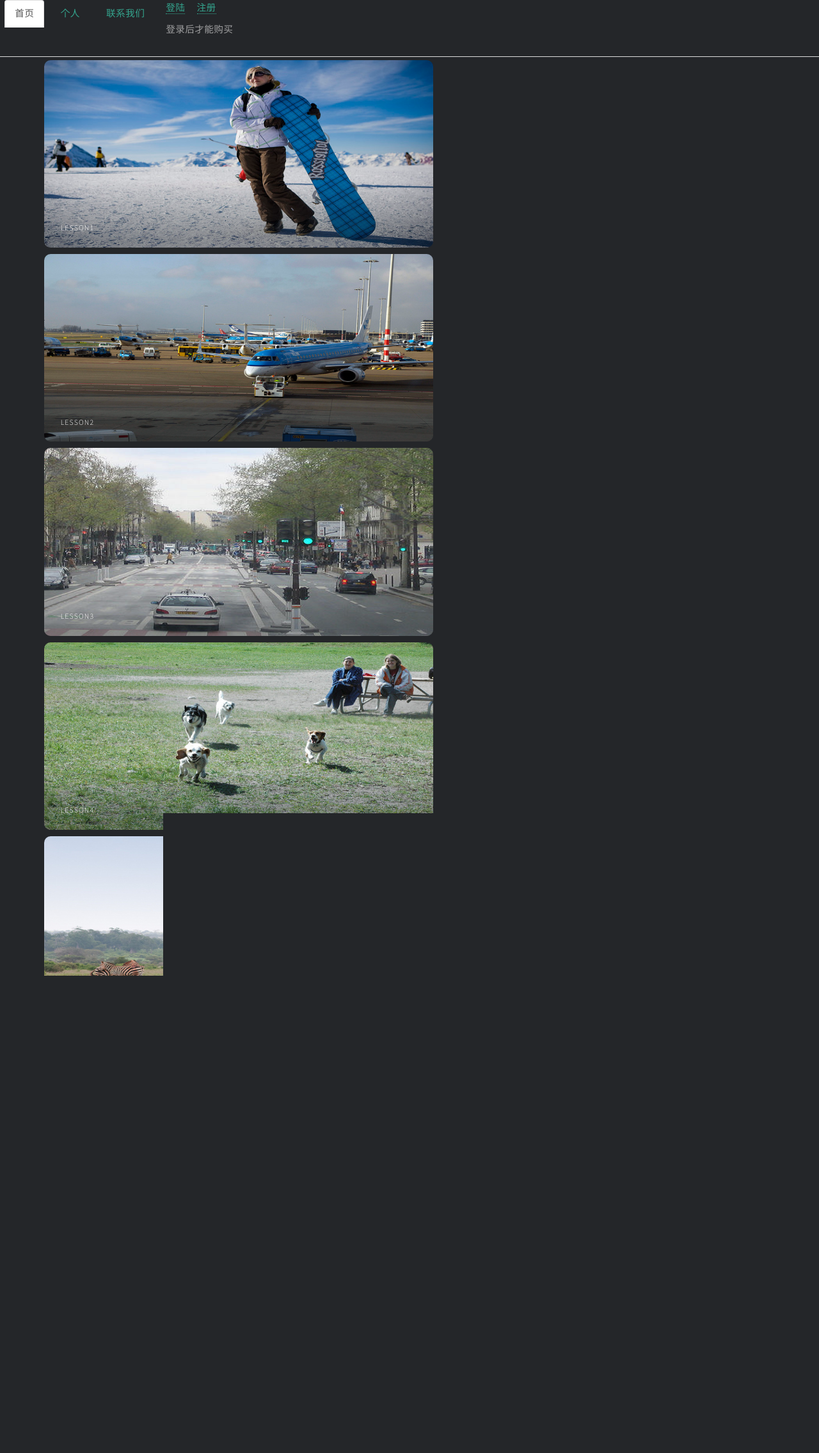
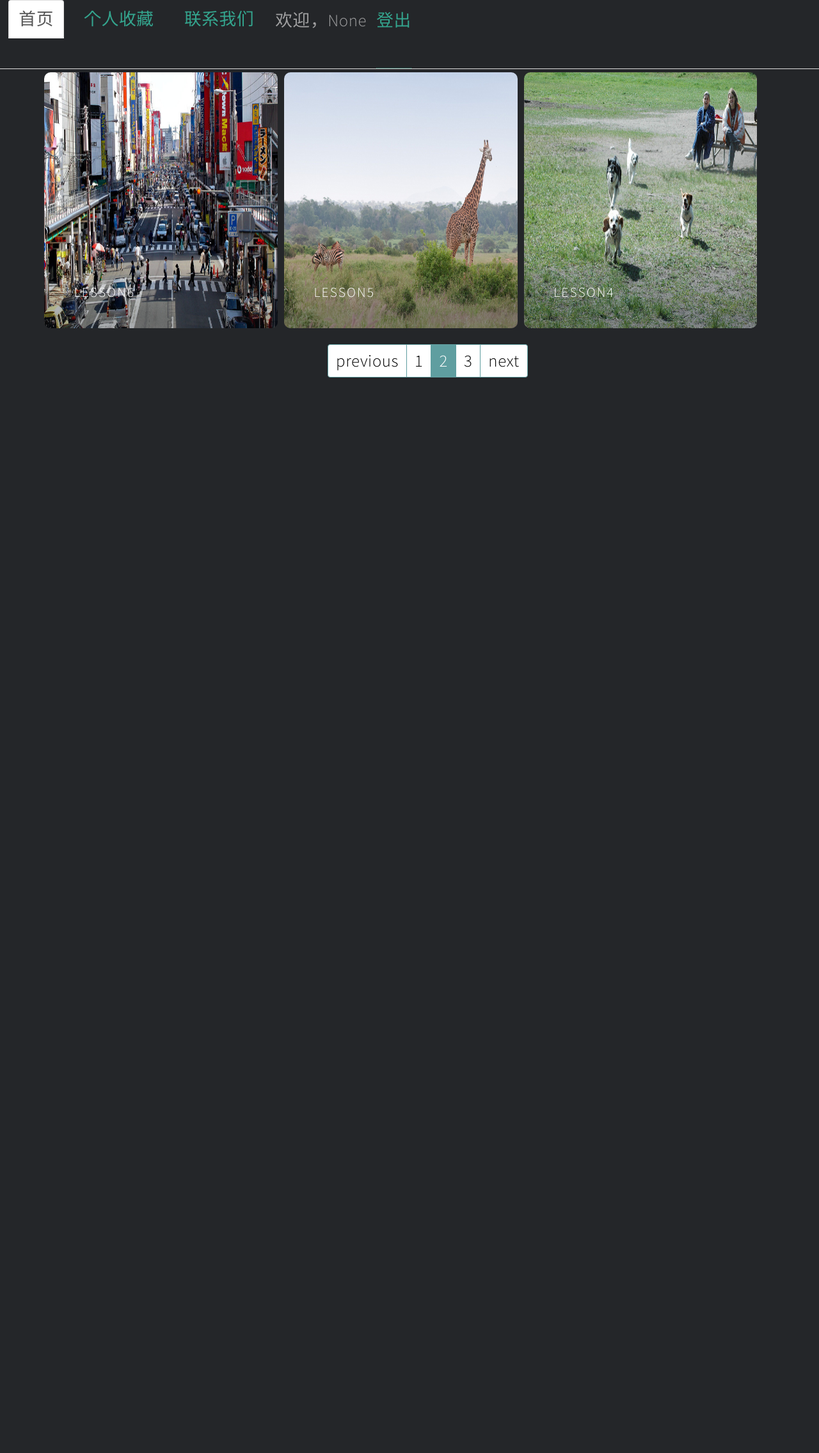
Before and after one commit to doublehidenblade/asmr, a Django app: page /asmr/?page=2&username=None in a window 1280 px wide. Shown: the whole page at 64% size. After the commit the page ends 590 px from the top, so only its background shows below. Run offline with Django 3.2, Linux system fonts and the light colour scheme; data comes from the database, SQL or seed files in the repository; both versions use the stored data as it was after the commit; some libraries are stand-ins or nearby versions.

Commit message:
pagination

```diff
--- a/mysite/asmr/models.py
+++ b/mysite/asmr/models.py
@@ -1,4 +1,5 @@
 from django.db import models
+import django.utils.timezone as timezone
 
 # Create your models here.
 
@@ -9,6 +10,7 @@
     img = models.ImageField(upload_to="images", null=True, blank=True)
     preview = models.FileField(upload_to="previews", null=True)
     actual = models.FileField(upload_to="actuals", null=True)
+    add_date = models.DateTimeField('保存日期',default = timezone.now)
 
     def __str__(self):
         return self.name
@@ -24,7 +26,7 @@
 
 
 class order(models.Model):
-    name = models.CharField(max_length=30, unique=True, default="")
+    name = models.CharField(max_length=30, default="")
     order_id = models.CharField(max_length=90)
     order_uid = models.CharField(max_length=30)
     price = models.IntegerField(default=1)
--- a/mysite/asmr/templates/index.html
+++ b/mysite/asmr/templates/index.html
@@ -20,25 +20,25 @@
 				});
 
 			});
-		</script>
+    </script>
+
+
 </head>
 <body>
 
     <div>
         <ul class="nav nav-tabs">
           <li role="presentation" class="active"><a href="#">首页</a></li>
-          <li role="presentation"><a href="#">个人</a></li>
+          <li role="presentation"><a href="{% url "personal" %}?username={{ username }}">个人收藏</a></li>
           <li role="presentation"><a href="#">联系我们</a></li>
             <span class="login-bar">
-                {% if user %}
-                    <p>欢迎，{{user.username}}</p>
+                {% if username %}
+                    <p>欢迎，{{username}}</p>
                     <a href="{% url "index" %}">登出</a>
                 {% else %}
-                    <span>
                         <a href="{% url "login" %}">登陆</a>
                         <a href="{% url "register" %}">注册</a>
                         <p>登录后才能购买</p>
-                    </span>
 
                 {% endif %}
             </span>
@@ -47,15 +47,15 @@
     </div>
 
     <div id="gallery">
-        {% for product in products %}
+        {% for product in products reversed %}
             <article class="thumb">
-                {% if user %}
+                {% if username %}
                     {% if product.name in purchased %}
-                        <a href="{% url 'play' %}?song={{product.actual}}&img={{product.img}}&order_uid={{user.username}}" data-poptrox="iframe,600x500">
+                        <a href="{% url 'play' %}?song={{product.actual}}&img={{product.img}}&order_uid={{username}}" data-poptrox="iframe,600x500">
                             <img src="{{media}}/media/{{product.img}}" alt="" width=100% height=100% />
                         </a>
                     {% else %}
-                        <a href="{% url 'play' %}?song={{product.preview}}&img={{product.img}}&name={{product.name}}&price={{product.price}}&order_uid={{user.username}}" data-poptrox="iframe,600x400">
+                        <a href="{% url 'play' %}?song={{product.preview}}&img={{product.img}}&name={{product.name}}&price={{product.price}}&order_uid={{username}}" data-poptrox="iframe,600x400">
                             <img src="{{media}}/media/{{product.img}}" alt="" width=100% height=100% />
                         </a>
                     {% endif %}
@@ -69,6 +69,32 @@
         {% endfor %}
     </div>
 
+    <span class="center">
+        <ul id="pages" class="pagination">
+            {% if products.has_previous %}
+                <li class="prev">
+                    <a href="{% url 'index' %}?page={{ products.previous_page_number }}&username={{ username }}">previous</a>
+                </li>
+            {% endif %}
+
+            {% for num in dis_range %}
+                <li class="{% if num == products.number %}active{% else %}{% endif %}" >
+                {% if username %}
+                    <a href="{% url 'index' %}?page={{ num }}&username={{ username }}">{{ num }}</a>
+                {% else %}
+                    <a href="{% url 'index' %}?page={{ num }}">{{ num }}</a>
+                {% endif %}
+                </li>
+            {% endfor %}
+
+            {% if products.has_next %}
+                <li class="next">
+                    <a href="{% url 'index' %}?page={{ products.next_page_number }}&username={{ username }}">next</a>
+                </li>
+            {% endif %}
+        </ul>
+    </span>
+
 
 
 </body>
--- a/mysite/asmr/templates/pay.html
+++ b/mysite/asmr/templates/pay.html
@@ -184,7 +184,7 @@
             })();
 
             var pool_handler = setInterval(function () {
-                $jsonp.send("https://bufpay.com/api/query/3ad98c0bcd134b14be66b45b8b2b5df0?callback=cb&_=" + new Date().getTime(), {
+                $jsonp.send("https://bufpay.com/api/query/899e4c2393a947c38d66636b0eefd833?callback=cb&_=" + new Date().getTime(), {
                     callbackName: 'cb',
                     onSuccess: function(ret){
                         if(ret.status=='payed' || ret.status=='success' || ret.status=='fee_error') {
--- a/mysite/asmr/templates/play.html
+++ b/mysite/asmr/templates/play.html
@@ -11,7 +11,7 @@
 
     <div>
         <img src="{{media}}/media/{{img}}" alt="" width="100%" height=auto>
-        <div style="margin-left: 25%; margin-top: -15%;">
+        <div style="margin-top: -25%; text-align: center;">
             <audio src="{{media}}/media/{{song}}" controls="controls" controlsList="nodownload"></audio>
             {% if name %}
                 <a href="{% url "makepay" %}?name={{name}}&price={{price}}&order_uid={{order_uid}}" type="button" method="POST">
--- a/mysite/asmr/urls.py
+++ b/mysite/asmr/urls.py
@@ -9,4 +9,6 @@
     path('register/', views.register, name='register'),
     path('makepay/', views.makepay, name='makepay'),
     path('handler/', views.handler, name='handler'),
+    path('success/', views.success, name='success'),
+    path('personal/', views.personal, name='personal'),
 ]
--- a/mysite/asmr/views.py
+++ b/mysite/asmr/views.py
@@ -3,6 +3,7 @@
 import requests
 import hashlib
 from django.views.decorators.csrf import csrf_exempt
+from django.core.paginator import Paginator, PageNotAnInteger, EmptyPage
 import datetime
 import random
 from .models import product
@@ -49,7 +50,18 @@
 
 
 def login(request):
-    product_list = product.objects.all()
+    product_list = product.objects.order_by('add_date')
+    paginator = Paginator(product_list, 3)
+    page = request.GET.get('page')
+    dis_range = range(1, paginator.num_pages + 1)
+    try:
+        products = paginator.page(page)  # contacts为Page对象！
+    except PageNotAnInteger:
+        # If page is not an integer, deliver first page.
+        products = paginator.page(1)
+    except EmptyPage:
+        # If page is out of range (e.g. 9999), deliver last page of results.
+        products = paginator.page(paginator.num_pages)
     if request.method == "POST":
         login_form = UserForm(request.POST)
         if login_form.is_valid():
@@ -63,7 +75,8 @@
                     namelist = []
                     for item in purchasedlist:
                         namelist.append(item.name)
-                    return render(request, 'index.html', {'products': product_list, 'purchased': namelist, 'user': user})
+                    return render(request, 'index.html', {'products': products, 'purchased': namelist, 'username': user.username, 'dis_range': dis_range})
+
                 else:
                     message = "密码不正确！"
             except:
@@ -75,8 +88,20 @@
 
 
 def index(request):
-    product_list = product.objects.all()
-    return render(request, 'index.html', {'products': product_list, 'user': None})
+    username = request.GET.get('username')
+    product_list = product.objects.order_by('add_date')
+    paginator = Paginator(product_list, 3)
+    page = request.GET.get('page')
+    dis_range = range(1, paginator.num_pages + 1)
+    try:
+        products = paginator.page(page)  # contacts为Page对象！
+    except PageNotAnInteger:
+        # If page is not an integer, deliver first page.
+        products = paginator.page(1)
+    except EmptyPage:
+        # If page is out of range (e.g. 9999), deliver last page of results.
+        products = paginator.page(paginator.num_pages)
+    return render(request, 'index.html', {'products': products, 'username': username, 'dis_range': dis_range})
 
 
 def makepay(request):
@@ -93,12 +118,12 @@
         randomNum = random.randint(0, 100)  # 生成的随机整数n，其中0<=n<=100
         if randomNum <= 10:
             randomNum = str(0) + str(randomNum)
-        uniqueNum = str(nowTime) + str(randomNum) # 15位
+        uniqueNum = str(nowTime) + str(randomNum) # 16位
         return uniqueNum
 
     def makeSign(*p):
         return hashlib.md5(u''.join(p).encode('utf8')).hexdigest().lower()
-    order_id = name + getUnique()
+    order_id = name + getUnique() # lesson52019062509491150
     pay_data = {
         'name': name,
         'pay_type': 'wechat',
@@ -159,3 +184,28 @@
     if name:
         return render(request, 'play.html', {'song': song, 'img': img, 'name': name, 'price': price, 'order_uid': order_uid})
     return render(request, 'play.html', {'song': song, 'img': img, 'order_uid': order_uid})
+
+
+def success(request):
+    return render(request, 'success.html')
+
+
+def personal(request):
+    username = request.GET.get("username")
+    product_list = product.objects.order_by('add_date')
+    # paginator = Paginator(product_list, 3)
+    # page = request.GET.get('page')
+    # try:
+    #     products = paginator.page(page)  # contacts为Page对象！
+    # except PageNotAnInteger:
+    #     # If page is not an integer, deliver first page.
+    #     products = paginator.page(1)
+    # except EmptyPage:
+    #     # If page is out of range (e.g. 9999), deliver last page of results.
+    #     products = paginator.page(paginator.num_pages)
+    purchased = order.objects.filter(order_uid=username)
+    purchasedlist = list(purchased)
+    namelist = []
+    for item in purchasedlist:
+        namelist.append(item.name)
+    return render(request, 'personal.html', {'products': product_list, 'purchased': namelist, 'username': username})
--- a/mysite/mysite/static/css/index.css
+++ b/mysite/mysite/static/css/index.css
@@ -1,3 +1,4 @@
+
 .poptrox-popup .caption {
     height: 100px;
 }
@@ -25,3 +26,31 @@
 #gallery {
     margin-left: 5%;
 }
+
+#pages {
+    display: block;
+    text-align: center;
+}
+
+#pages li {
+    position: relative;
+}
+
+.center {
+    position: relative;
+    display: block;
+    text-align: center;
+    margin-left: 40%;
+}
+
+.center .pagination a {
+    color: black;
+    border-color: cadetblue;
+    background-color: white;
+}
+
+.center .pagination .active a {
+    color: white;
+    background-color: cadetblue;
+    border-color: cadetblue;
+}
--- a/mysite/mysite/static/css/main.css
+++ b/mysite/mysite/static/css/main.css
@@ -193,16 +193,16 @@
 	body, input, select, textarea {
 		color: #a0a0a1;
 		font-family: "Source Sans Pro", Helvetica, sans-serif;
-		font-size: 15pt;
+		font-size: 10pt;
 		font-weight: 300;
 		letter-spacing: 0.025em;
 		line-height: 1.65;
 	}
 
-		@media screen and (max-width: 1680px) {
+		@media screen and (max-width: 1280px) {
 
 			body, input, select, textarea {
-				font-size: 11pt;
+				font-size: 20pt;
 			}
 
 		}
@@ -1706,7 +1706,7 @@
 			transition-delay: 2.525s;
 			height: calc(40vh - 2em);
 			min-height: 20em;
-			width: 23%;
+			/*width: 23%;*/
 		}
 
 			#gallery .thumb:nth-child(1) {
@@ -1801,9 +1801,12 @@
 				-ms-transition-delay: 2.075s;
 				transition-delay: 2.075s;
 				height: calc(40vh - 2em);
-				min-height: 20em;
+				/*min-height: 20em;*/
+				/*width: 40vw;*/
+    			/*height: auto;*/
+				height: 25em;
+    			min-height: 20em;
 				width: 23%;
-    			height: auto;
 			}
 
 				#gallery .thumb:nth-child(1) {
@@ -1878,9 +1881,12 @@
 				-webkit-transition-delay: 1.625s;
 				-ms-transition-delay: 1.625s;
 				transition-delay: 1.625s;
-				height: calc(40vh - 2em);
-				min-height: 20em;
-				width: 50%;
+				/*height: calc(40vh - 2em);*/
+				/*min-height: 20em;*/
+				/*width: 40vw;*/
+				height: 10em;
+    			min-height: 15em;
+    			width: 30%;
 			}
 
 				#gallery .thumb:nth-child(1) {
@@ -1935,9 +1941,8 @@
 				-ms-transition-delay: 2.075s;
 				transition-delay: 2.075s;
 				height: calc(28.57143vh - 1.33333em);
-				min-height: 18em;
-				/*width: 50%;*/
-				width: 30%;
+				min-height: 15em;
+				width: 40vw;
 				height: auto;
 			}
 
--- /dev/null
+++ b/mysite/mysite/static/css/personal.css
@@ -0,0 +1,5 @@
+#main {
+    text-align: center;
+    display: block;
+    font-size: 30px;
+}
```
Also changed, not shown: mysite/asmr/templates/personal.html (added, +82 -0 lines), mysite/asmr/templates/success.html (added, +15 -0 lines), mysite/mysite/static/css/success.css (added, +17 -0 lines), mysite/asmr/migrations/0019_auto_20190625_0942.py (added), mysite/asmr/migrations/0020_product_add_date.py (added), mysite/db.sqlite3, mysite/mysite/static/media/images/ally-bank.png (added), mysite/mysite/static/media/images/success.jpeg (added), 2 other files.
